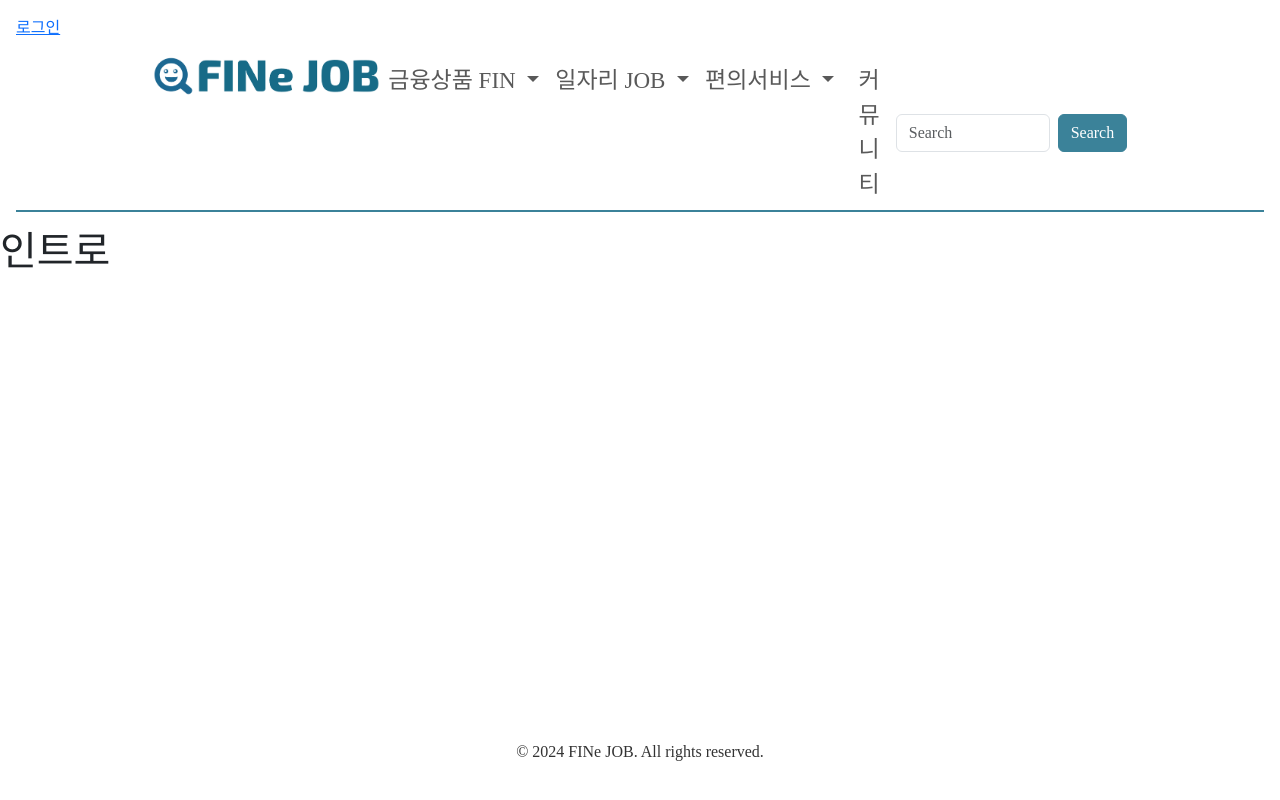
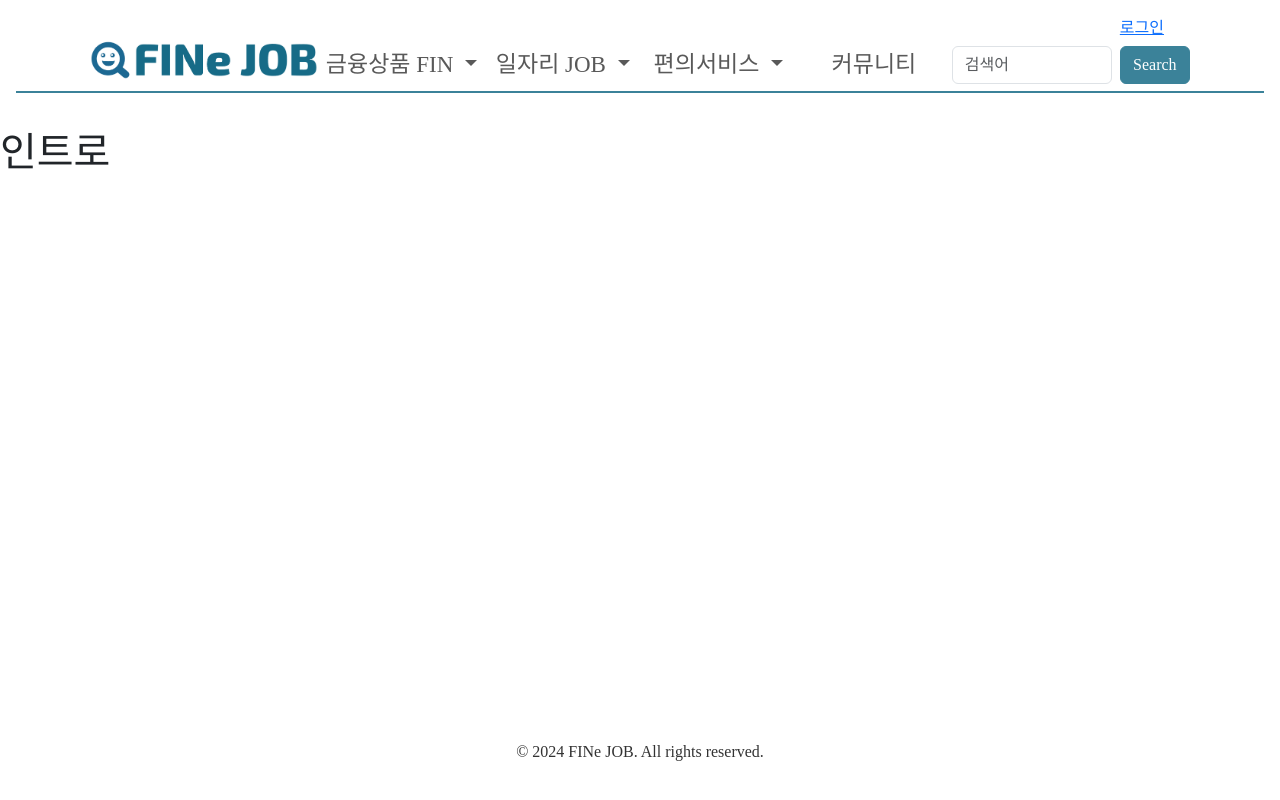
Before and after one commit to hyunjeongg11/FINe_JOB, a Vue app in the folder frontEnd/: page / in a window 1280 px wide. Built offline with nearby package versions, Linux system fonts and the light colour scheme; a web font is replaced by a local one.

Commit message:
Fix: Modify App.vue navbar

```diff
--- a/frontEnd/src/App.vue
+++ b/frontEnd/src/App.vue
@@ -61,7 +61,7 @@
               </li>
             </ul>
             <form class="d-flex position-relative" role="search" @submit.prevent="performSearch">
-              <input class="form-control me-2" type="search" placeholder="Search" aria-label="Search" v-model="searchQuery" @focus="showSearchResults" @input="updateSearchResults" @blur="hideSearchResults">
+              <input class="form-control me-2" type="search" placeholder="검색어" aria-label="Search" v-model="searchQuery" @focus="showSearchResults" @input="updateSearchResults" @blur="hideSearchResults">
               <button class="btn btn-outline-success" type="submit" :style="{ backgroundColor: 'rgb(59, 130, 153)', borderColor: 'rgb(59, 130, 153)', color: 'white' }">Search</button>
               <ul class="dropdown-menu search-results" :class="{ show: searchResultsVisible }">
                 <li v-for="result in searchResults" :key="result.name">
@@ -173,10 +173,12 @@ header {
 
 .header-top {
   display: flex;
-  justify-content: space-between;
+  justify-content: flex-end;
   align-items: center;
-  margin-bottom: 1rem;
+  padding: rem;
+  margin-right: 100px;
 }
+
 
 .logo {
   height: 40px;
@@ -185,7 +187,6 @@ header {
 .auth-nav {
   display: flex;
   gap: 1rem;
-  margin-right: 10%;
 }
 
 .username {
@@ -197,7 +198,8 @@ header {
   width: 100%;
   background-color: #fff;
   border-bottom: 2px solid rgb(59, 130, 153);
-  padding: 0 10%;
+  padding: 0 5%;
+  margin-bottom: 20px;
 }
 
 .navbar-nav {
```
